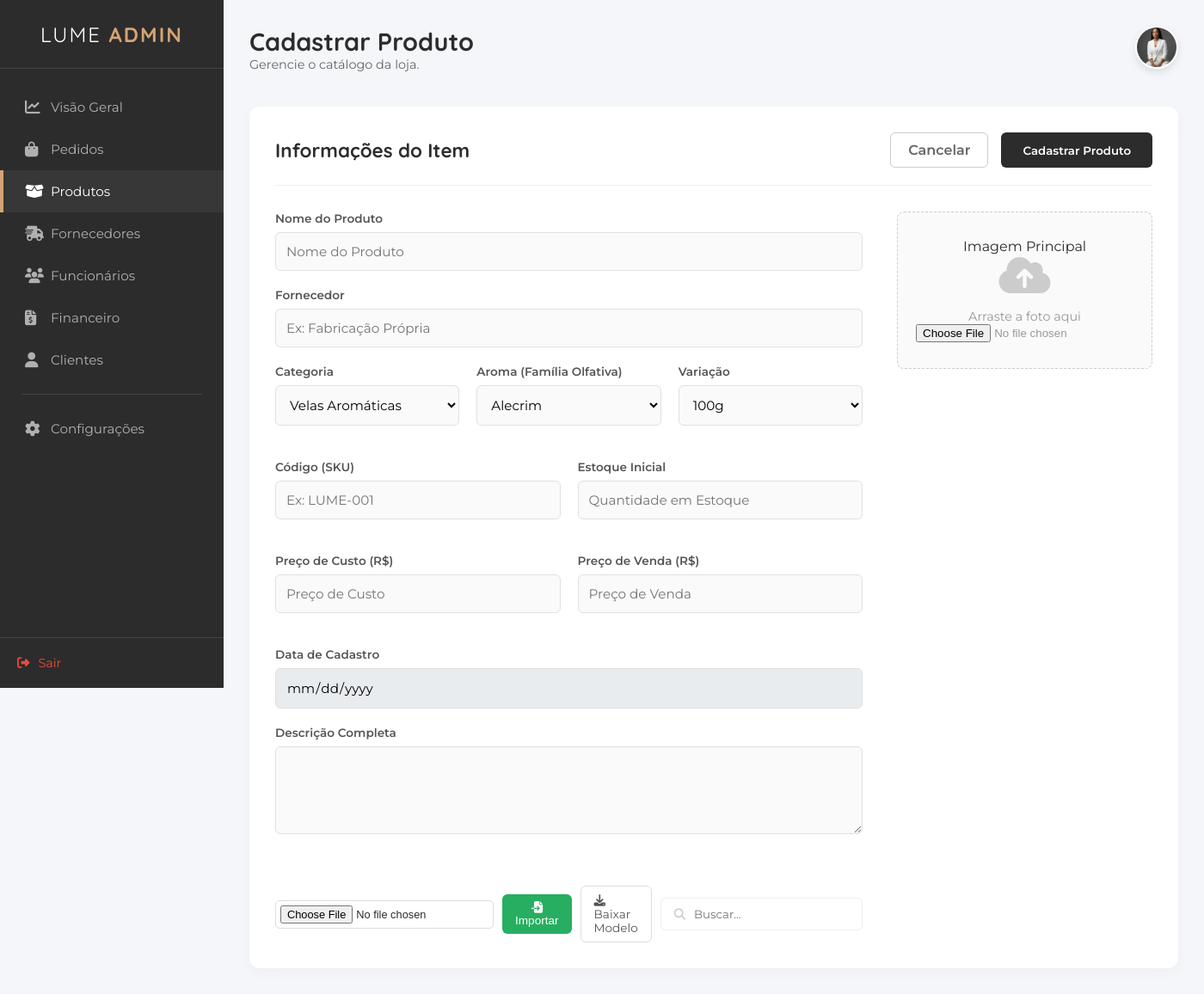
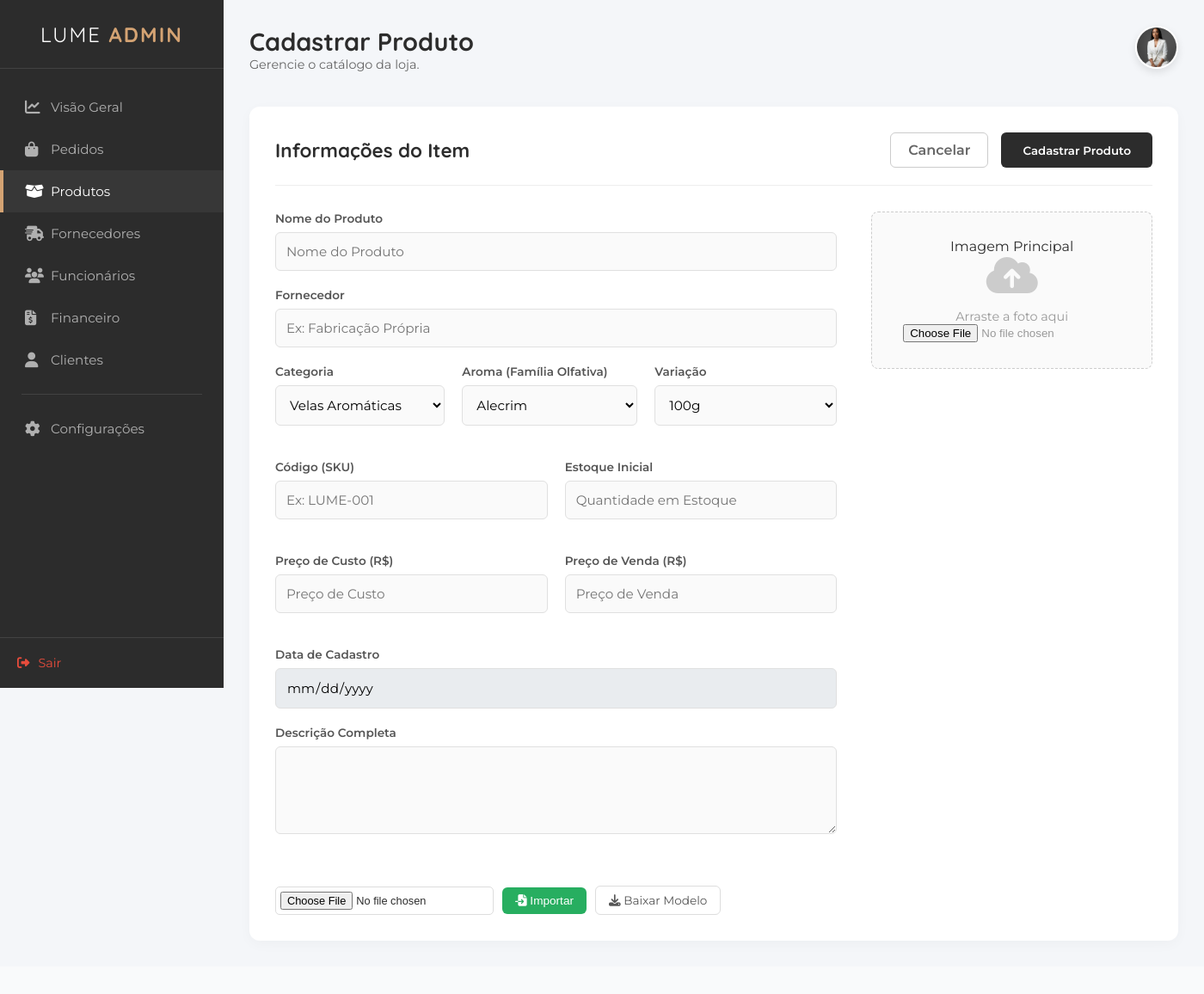
Before and after one commit to andrezaduartespineli/LumeEssence, a Flask app: page /produto/editar/1 in a window 1400 px wide. Shown: the whole page at 86% size. After the commit the page ends 1064 px from the top, so only its background shows below. Run offline with Flask 3, Linux system fonts and the light colour scheme; data that the repository does not hold is empty.

Commit message:
Importação csv sem buscar

```diff
--- a/templates/interno/cad_produtos.html
+++ b/templates/interno/cad_produtos.html
@@ -212,13 +212,6 @@
                                 <a href="/gerar_planilha_padrao" class="btn-action" style="text-decoration: none; color: #555;">
                                     <i class="fa-solid fa-download"></i> Baixar Modelo
                                 </a>
-
-                                <form class="search-compact" action="/produtos" method="GET">
-                                    <button type="submit" style="border: none; background: transparent; cursor: pointer; color: #ccc;">
-                                        <i class="fa-solid fa-magnifying-glass"></i>
-                                    </button>
-                                    <input type="text" name="q" placeholder="Buscar..." value="{{ request.args.get('q', '') }}">
-                                </form>
                             </div>
                 </div>
             </form>
```
